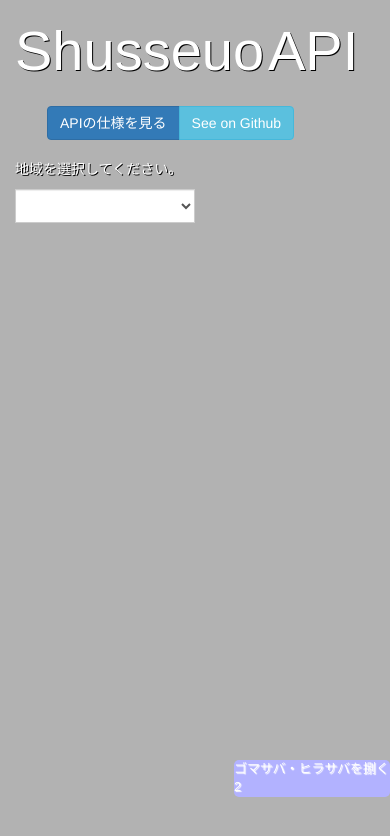
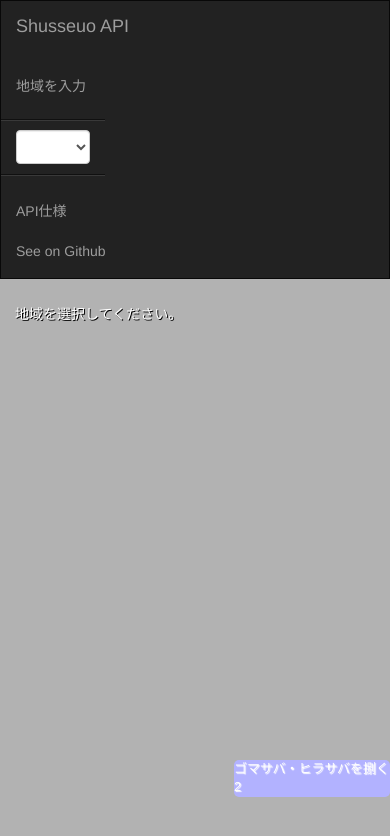
Before and after one commit to hanachan1026/shusseuo-CLi, a plain HTML site: page index.html in a window 390 px wide. Drawn offline with nearby package versions, Linux system fonts and the light colour scheme.

Commit message:
navbar added

```diff
--- a/css/style.css
+++ b/css/style.css
@@ -4,46 +4,6 @@ li {
 
 a {
     text-decoration: none;
-}
-.btn-group.top-right {
-  top: 4%;
-  left: 50%;
-  margin: 1em;
-}
-
-@media screen and (max-width: 1165px) {
-  .btn-group.top-right {
-    top: 2%;
-    left: 40%;
-  }
-}
-
-@media screen and (max-width: 1140px) {
-  .btn-group.top-right {
-    top: 2%;
-    left: 30%;
-  }
-}
-
-@media screen and (max-width: 1110px) {
-  .btn-group.top-right {
-    top: 2%;
-    left: 20%;
-  }
-}
-
-@media screen and (max-width: 615px) {
-  .btn-group.top-right {
-    top: 2%;
-    left: 40%;
-  }
-}
-
-@media screen and (max-width: 440px) {
-  .btn-group.top-right {
-    top: 80%;
-    left: 5%;
-  }
 }
 
 #background {
@@ -68,42 +28,6 @@ a {
     z-index: -1;
     background-color: black;
     opacity: 0.3;
-
-}
-
-.title h1{
-    display: inline-block;
-    color: white;
-    font-size: 8em;
-    text-shadow: 1px 1px black;
-    font-family: "Hiragino Kaku Gothic ProN","メイリオ", sans-serif;
-}
-@media screen and (max-width: 560px) {
-  .title h1{
-      display: inline-block;
-      color: white;
-      font-size: 6em;
-      text-shadow: 1px 1px black;
-      font-family: "Hiragino Kaku Gothic ProN","メイリオ", sans-serif;
-  }
-}
-
-@media screen and (max-width: 430px) {
-  .title h1{
-      display: inline-block;
-      color: white;
-      font-size: 4em;
-      text-shadow: 1px 1px black;
-      font-family: "Hiragino Kaku Gothic ProN","メイリオ", sans-serif;
-  }
-}
-
-.title h2 {
-  display: inline-block;
-  color: white;
-  font-size: 4em;
-  text-shadow: 1px 1px black;
-  font-family: "Hiragino Kaku Gothic ProN","メイリオ", sans-serif;
 }
 
 @media screen and (max-width: 600px) {
@@ -112,24 +36,26 @@ a {
         margin-top: 140px;
         font-size: 4em;
         text-shadow: 1px 1px black;
-        font-family: "Hiragino Kaku Gothic ProN","メイリオ", sans-serif;
+        font-family: "Hiragino Kaku Gothic ProN", "メイリオ", sans-serif;
     }
 }
 
 #modal-title {
     font-size: 6em;
-  font-family: "Hiragino Kaku Gothic ProN","メイリオ", sans-serif;
+    font-family: "Hiragino Kaku Gothic ProN", "メイリオ", sans-serif;
 }
+
 @media screen and (max-width: 464px) {
     #modal-title {
         font-size: 4em;
-    font-family: "Hiragino Kaku Gothic ProN","メイリオ", sans-serif;
+        font-family: "Hiragino Kaku Gothic ProN", "メイリオ", sans-serif;
     }
 }
+
 @media screen and (max-width: 317px) {
     #modal-title {
         font-size: 3em;
-    font-family: "Hiragino Kaku Gothic ProN","メイリオ", sans-serif;
+        font-family: "Hiragino Kaku Gothic ProN", "メイリオ", sans-serif;
     }
 }
 
@@ -159,7 +85,6 @@ a {
         text-shadow: 1px 1px 1px;
     }
 }
-
 
 li.result {
     display: inline-block;
@@ -191,18 +116,3 @@ li.result {
 ul.place-list>li {
     text-align: center;
 }
-
-@keyframes slidein {
-  from {
-    margin-left: 100%;
-    width: 300%;
-    color: blue;
-    background-color: #aaccff;
-  }
-  to {
-    margin-left: 0%;
-    width: 100%;
-    color: black;
-    background-color: white;
-  }
-}
--- a/index.html
+++ b/index.html
@@ -1,72 +1,77 @@
 <!DOCTYPE html>
 <html lang="ja" xmlns="http://www.w3.org/1999/html" ng-app="ngrepeatSelect">
+
 <head>
     <meta charset="UTF-8">
     <meta name="viewport" content="width=device-width, initial-scale=1">
-
     <title>apiCli</title>
     <!-- jQuery -->
     <script src="js/jquery.min.js"></script>
     <!-- angular -->
     <script src="https://ajax.googleapis.com/ajax/libs/angularjs/1.4.7/angular.min.js"></script>
     <script src="js/app.js"></script>
-
     <script>
-      (function(i,s,o,g,r,a,m){i['GoogleAnalyticsObject']=r;i[r]=i[r]||function(){
-      (i[r].q=i[r].q||[]).push(arguments)},i[r].l=1*new Date();a=s.createElement(o),
-      m=s.getElementsByTagName(o)[0];a.async=1;a.src=g;m.parentNode.insertBefore(a,m)
-      })(window,document,'script','//www.google-analytics.com/analytics.js','ga');
+    (function(i, s, o, g, r, a, m) {
+        i['GoogleAnalyticsObject'] = r;
+        i[r] = i[r] || function() {
+            (i[r].q = i[r].q || []).push(arguments)
+        }, i[r].l = 1 * new Date();
+        a = s.createElement(o),
+            m = s.getElementsByTagName(o)[0];
+        a.async = 1;
+        a.src = g;
+        m.parentNode.insertBefore(a, m)
+    })(window, document, 'script', 'https://www.google-analytics.com/analytics.js', 'ga');
 
     ga('create', 'UA-70444762-1', 'auto');
     ga('send', 'pageview');
-
     </script>
-
     <link rel="stylesheet" href="https://maxcdn.bootstrapcdn.com/bootstrap/3.2.0/css/bootstrap.min.css">
     <link rel="stylesheet" href="css/style.css">
 </head>
+
 <body>
     <script src="js/youtube.js"></script>
+    <!-- 1.ナビゲーションバーの設定 -->
+    <nav class="navbar navbar-inverse">
         <div class="container">
-      <div class="row">
-        <div class="col-md-8">
-          <div class="title">
-            <h1>Shusseuo</h1>
-            <h2>API</h2>
+            <!-- 2.ヘッダ情報 -->
+            <div class="navbar-header">
+                <p class="navbar-brand">Shusseuo API</p>
+            </div>
+            <p class="navbar-text">地域を入力</p>
+            <form class="navbar-form" style="display: inline-block">
+                <div class="form-group">
+                    <div ng-controller="ExampleController">
+                        <!-- <div class="input-group"> -->
+                            <select name="repeatSelect" id="repeatSelect" ng-model="data.selected" ng-change="change()" class="form-control">
+                                <option ng-repeat="option in data.availableOptions" value="{{option.value}}">{{option.name}}</option>
+                            </select>
+                        <!-- </div> -->
                     </div>
                 </div>
-        <div class="col-md-4">
-          <div class="btn-group top-right">
-            <button type="button" class="btn btn-primary open-modal" data-toggle="modal" data-target=".bs-example-modal-lg">APIの仕様を見る</button>
-            <a class="github-link btn btn-info" href="https://github.com/hanachan1026/shusseuo-CLi/tree/master" target="_blank">See on Github</a>
+            </form>
+
+            <!-- 3.リストの配置 -->
+            <ul class="nav navbar-nav navbar-right">
+                <li><a href="#" class="open-modal" data-toggle="modal" data-target=".bs-example-modal-lg">API仕様</a></li>
+                <li><a class="github-link" href="https://github.com/hanachan1026/shusseuo-CLi/tree/master" target="_blank">See on Github</a></li>
+            </ul>
         </div>
-        </div>
-      </div>
-    </div>
+    </nav>
 
     <div class="container">
         <span id="helpBlock" class="help-block" style="color: white; text-shadow: 1px 1px black;">地域を選択してください。</span>
-        <div ng-controller="ExampleController">
-            <div class="input-group" style="width: 50%;">
-                <!-- <span class="input-group-btn">
-                    <button id="search" class="btn btn-default">
-                        <i class='glyphicon glyphicon-search'></i>
-                    </button>
-                </span> -->
-                <select name="repeatSelect" id="repeatSelect" ng-model="data.selected" ng-change="change()" class="form-control">
-                  <option ng-repeat="option in data.availableOptions" value="{{option.value}}">{{option.name}}</option>
-                </select>
+        <div id="result" style="color: white;">
         </div>
-              <div id="result" style="color: white;">
-
-              </div>
-        </div>
-
         <div class="modal fade bs-example-modal-lg" tabindex="-1" role="dialog" aria-labelledby="myLargeModalLabel">
             <div class="modal-dialog modal-lg">
                 <div class="modal-content">
                     <p id="modal-title">Shusseuo APIの仕様</p>
-              <p>POSTメソッドで<br><span style="color: red">https://shusse-uo.herokuapp.com/api/v1/(地域名)</span><br>にアクセスすると、<br>その地域の出世魚の成長過程の名前がjsonデータで返されます。</p>
+                    <p>POSTメソッドで
+                        <br><span style="color: red">https://shusse-uo.herokuapp.com/api/v1/(地域名)</span>
+                        <br>にアクセスすると、
+                        <br>その地域の出世魚の成長過程の名前がjsonデータで返されます。</p>
                     <p id="place-list-title">地域名一覧</p>
                     <ul class="place-list">
                         <li>hokuriku (北陸)</li>
@@ -85,7 +90,6 @@
             </div>
         </div>
     </div>
-
     <div id="background"></div>
     <div id="background-front">
         <small id="youtube-title">ゴマサバ・ヒラサバを捌く 2</small>
@@ -94,4 +98,5 @@
     <script src="https://maxcdn.bootstrapcdn.com/bootstrap/3.2.0/js/bootstrap.min.js"></script>
     <script src="js/jqfloat.js"></script>
 </body>
+
 </html>
```
Lines whose indentation alone changed are shown as unchanged.
